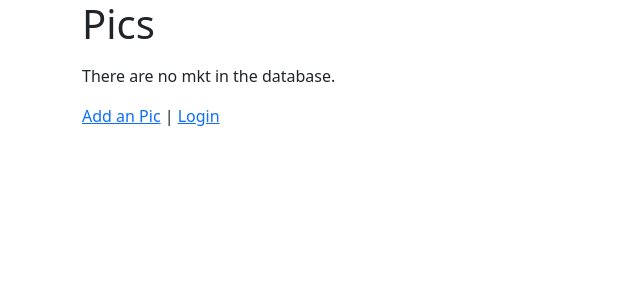
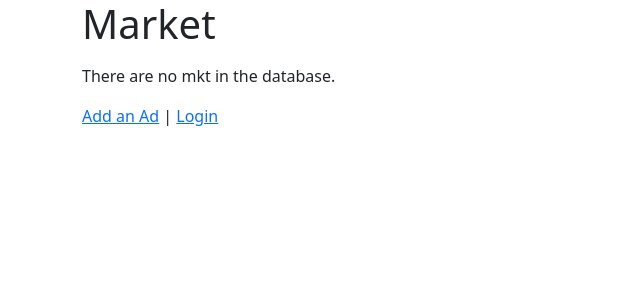
Before and after one commit to AshmitSagar/django-market, a Django app: page / in a window 1280 px wide. Shown: the top 300 px of the page, without its empty margins (0-640 px from the left). Run offline with Django 5.2, Linux system fonts and the light colour scheme; data that the repository does not hold is empty; some libraries are stand-ins or nearby versions.

Commit message:
minor style changes

```diff
--- a/mkt/templates/mkt/list.html
+++ b/mkt/templates/mkt/list.html
@@ -1,6 +1,6 @@
 {% extends "base_bootstrap.html" %}
 {% block content %}
-<h1>Pics</h1>
+<h1>Market</h1>
 <p>
 {% if ad_list %}
 <ul>
@@ -20,7 +20,7 @@
 {% endif %}
 </p>
 <p>
-<a href="{% url 'mkt:create' %}">Add an Pic</a> |
+<a href="{% url 'mkt:create' %}">Add an Ad</a> |
 {% if user.is_authenticated %}
 <a href="{% url 'logout' %}?next={% url 'mkt:all' %}">Logout</a>
 {% else %}
```
